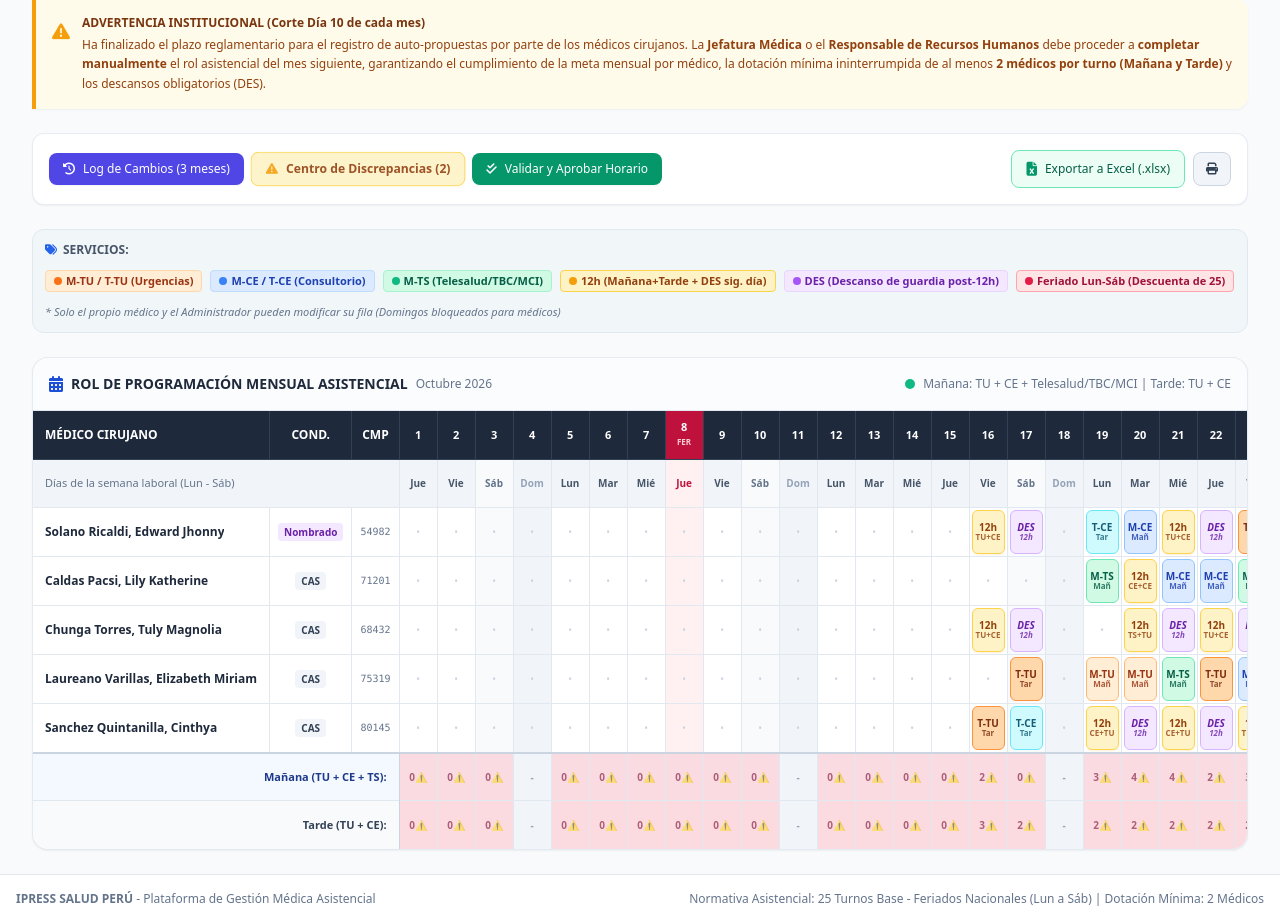
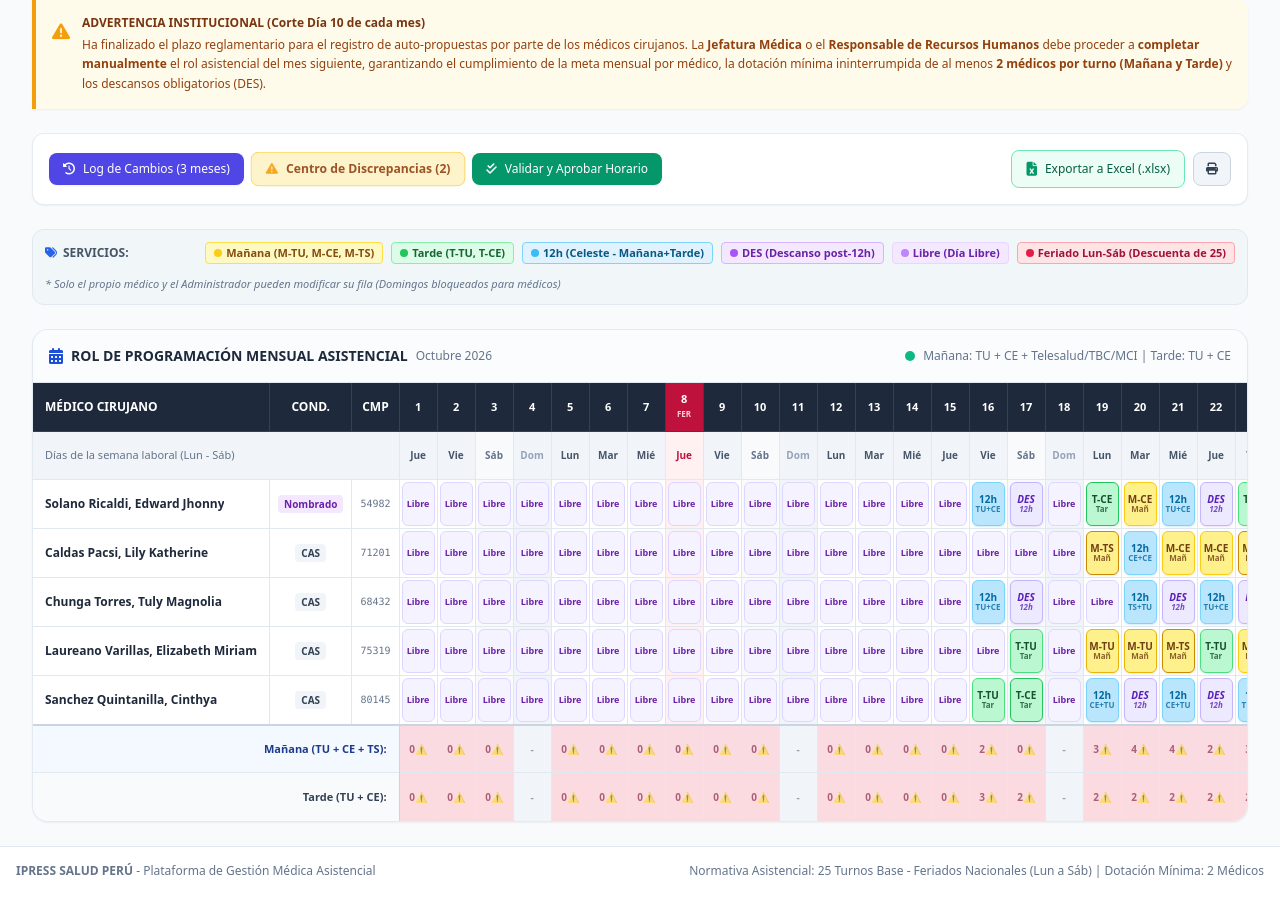
Before and after one commit to riosalexander-design/turnos-ipress, a Flask app: page / in a window 1280 px wide. Shown: the part 369-1292 px from the top of the page. After the commit the page ends 1247 px from the top, so only its background shows below. Run offline with Flask 3, Linux system fonts and the light colour scheme; data comes from the database, SQL or seed files in the repository; data that the repository does not hold is empty; some libraries are stand-ins or nearby versions.

Commit message:
feat(ui): personalizar colores asistenciales (mañana amarillo, tarde verde, 12h celeste, descansos violeta, libres violeta con etiqueta)

```diff
--- a/static/css/styles.css
+++ b/static/css/styles.css
@@ -71,48 +71,71 @@
     border: 1px solid transparent;
 }
 
+/* 1. Turnos de 12 Horas: Celeste */
 .shift-12h {
-    background-color: #fef3c7;
-    color: #92400e;
-    border-color: #fcd34d;
-    box-shadow: 0 1px 2px rgba(245, 158, 11, 0.15);
+    background-color: #bae6fd;
+    color: #0369a1;
+    border-color: #7dd3fc;
+    box-shadow: 0 1px 2px rgba(14, 165, 233, 0.20);
+}
+
+/* 2. Turnos de Mañana: Amarillo */
+.shift-M,
+.shift-M-TU,
+.shift-M-CE,
+.shift-M-TS {
+    background-color: #fef08a;
+    color: #713f12;
+    border-color: #facc15;
+    box-shadow: 0 1px 2px rgba(202, 138, 4, 0.15);
 }
 
 .shift-M-TU {
-    background-color: #ffedd5;
-    color: #9a3412;
-    border-color: #fdba74;
+    border-color: #eab308;
 }
 
 .shift-M-CE {
-    background-color: #dbeafe;
-    color: #1e40af;
-    border-color: #93c5fd;
+    border-color: #facc15;
 }
 
 .shift-M-TS {
-    background-color: #d1fae5;
-    color: #065f46;
-    border-color: #6ee7b7;
+    border-color: #ca8a04;
+}
+
+/* 3. Turnos de Tarde: Verde */
+.shift-T,
+.shift-T-TU,
+.shift-T-CE {
+    background-color: #bbf7d0;
+    color: #14532d;
+    border-color: #86efac;
+    box-shadow: 0 1px 2px rgba(34, 197, 94, 0.15);
 }
 
 .shift-T-TU {
-    background-color: #fed7aa;
-    color: #7c2d12;
-    border-color: #fb923c;
+    border-color: #4ade80;
 }
 
 .shift-T-CE {
-    background-color: #cffafe;
-    color: #155e75;
-    border-color: #67e8f9;
+    border-color: #22c55e;
 }
 
+/* 4. Descansos: Violeta */
 .shift-DES {
-    background-color: #f3e8ff;
+    background-color: #ede9fe;
+    color: #5b21b6;
+    border-color: #c4b5fd;
+    font-style: italic;
+    box-shadow: 0 1px 2px rgba(147, 51, 234, 0.15);
+}
+
+/* 5. Libres: Violeta con etiqueta Libre */
+.shift-LIBRE,
+.shift-libre {
+    background-color: #f5f3ff;
     color: #6b21a8;
-    border-color: #d8b4fe;
-    font-style: italic;
+    border-color: #ddd6fe;
+    font-weight: 600;
 }
 
 .shift-empty {
--- a/static/js/app.js
+++ b/static/js/app.js
@@ -450,7 +450,7 @@ function renderMatrix() {
 
             const shift = docSummary.days[d.day];
 
-            if (shift) {
+            if (shift && shift.shift_period !== "LIBRE") {
                 const sp = shift.shift_period;
                 const srv = shift.service;
                 let badgeClass = "shift-badge ";
@@ -465,11 +465,19 @@ function renderMatrix() {
                     badgeClass += "shift-DES";
                     badgeText = "DES";
                     subText = "12h";
+                } else if (sp === "M") {
+                    badgeClass += `shift-M shift-M-${srv}`;
+                    badgeText = `M-${srv}`;
+                    subText = "Mañ";
+                } else if (sp === "T") {
+                    badgeClass += `shift-T shift-T-${srv}`;
+                    badgeText = `T-${srv}`;
+                    subText = "Tar";
                 } else {
                     const tag = `${sp}-${srv}`;
                     badgeClass += `shift-${tag}`;
                     badgeText = tag;
-                    subText = sp === "M" ? "Mañ" : "Tar";
+                    subText = sp === "M" ? "Mañ" : (sp === "T" ? "Tar" : sp);
                 }
 
                 td.innerHTML = `
@@ -479,7 +487,12 @@ function renderMatrix() {
                     </div>
                 `;
             } else {
-                td.innerHTML = `<span class="shift-empty text-[10px]">•</span>`;
+                // Día libre (sin turno programado o marcado como LIBRE) - violeta con etiqueta 'Libre'
+                td.innerHTML = `
+                    <div class="shift-badge shift-LIBRE" title="${getShiftFullDescription('LIBRE', 'LIBRE', doc.name, d.day)}">
+                        <span class="text-[9px]">Libre</span>
+                    </div>
+                `;
             }
 
             // Click listener estricto por médico
@@ -625,6 +638,7 @@ async function approveDayDiscrepancy(day, alertMsg) {
 function getShiftFullDescription(sp, srv, docName, day) {
     if (sp === "12h") return `Día ${day}: ${docName} - Turno 12h (${srv})`;
     if (sp === "DES") return `Día ${day}: ${docName} - Descanso de guardia obligatorio post-12h`;
+    if (sp === "LIBRE") return `Día ${day}: ${docName} - Día Libre`;
     const period = sp === "M" ? "Mañana" : "Tarde";
     const serviceName = srv === "TU" ? "Tópico de Urgencias" : (srv === "CE" ? "Consultorio de Medicina" : "Telesalud/TBC/MCI");
     return `Día ${day}: ${docName} - ${period} en ${serviceName}`;
@@ -675,7 +689,17 @@ function renderServiceOptions(period, defaultService) {
         container.innerHTML = `
             <div class="p-2.5 rounded-lg bg-purple-50 border border-purple-200 text-xs text-purple-900 flex items-center gap-2">
                 <i class="fa-solid fa-moon text-purple-600"></i>
-                <span>Descanso de guardia obligatorio posterior a un turno de 12 horas.</span>
+                <span>Descanso de guardia obligatorio posterior a un turno de 12 horas (Violeta).</span>
+            </div>
+        `;
+        return;
+    }
+
+    if (period === "LIBRE") {
+        container.innerHTML = `
+            <div class="p-2.5 rounded-lg bg-purple-50 border border-purple-200 text-xs text-purple-900 flex items-center gap-2">
+                <i class="fa-solid fa-umbrella-beach text-purple-600"></i>
+                <span>Día Libre programado para el médico (Violeta con etiqueta Libre).</span>
             </div>
         `;
         return;
@@ -684,21 +708,21 @@ function renderServiceOptions(period, defaultService) {
     let options = [];
     if (period === "M") {
         options = [
-            { code: "TU", name: "Tópico de Urgencias (TU)", badge: "bg-orange-100 text-orange-800" },
-            { code: "CE", name: "Consultorio de Medicina (CE)", badge: "bg-blue-100 text-blue-800" },
-            { code: "TS", name: "Telesalud/TBC/MCI (TS)", badge: "bg-emerald-100 text-emerald-800" }
+            { code: "TU", name: "Tópico de Urgencias (TU)", badge: "bg-yellow-100 text-yellow-800 border border-yellow-300" },
+            { code: "CE", name: "Consultorio de Medicina (CE)", badge: "bg-yellow-100 text-yellow-800 border border-yellow-300" },
+            { code: "TS", name: "Telesalud/TBC/MCI (TS)", badge: "bg-yellow-100 text-yellow-800 border border-yellow-300" }
         ];
     } else if (period === "T") {
         options = [
-            { code: "TU", name: "Tópico de Urgencias (TU)", badge: "bg-orange-100 text-orange-800" },
-            { code: "CE", name: "Consultorio de Medicina (CE)", badge: "bg-blue-100 text-blue-800" }
+            { code: "TU", name: "Tópico de Urgencias (TU)", badge: "bg-green-100 text-green-800 border border-green-300" },
+            { code: "CE", name: "Consultorio de Medicina (CE)", badge: "bg-green-100 text-green-800 border border-green-300" }
         ];
     } else if (period === "12h") {
         options = [
-            { code: "TS+TU", name: "Mañana Telesalud/TBC/MCI + Tarde Tópico de Urgencias (TS+TU)", badge: "bg-emerald-100 text-emerald-800" },
-            { code: "TU+CE", name: "Mañana Urgencias + Tarde Consultorio (TU+CE)", badge: "bg-amber-100 text-amber-800" },
-            { code: "CE+TU", name: "Mañana Consultorio + Tarde Urgencias (CE+TU)", badge: "bg-amber-100 text-amber-800" },
-            { code: "TU+TU", name: "Mañana Urgencias + Tarde Urgencias (TU+TU)", badge: "bg-amber-100 text-amber-800" }
+            { code: "TS+TU", name: "Mañana Telesalud/TBC/MCI + Tarde Tópico de Urgencias (TS+TU)", badge: "bg-sky-100 text-sky-800 border border-sky-300" },
+            { code: "TU+CE", name: "Mañana Urgencias + Tarde Consultorio (TU+CE)", badge: "bg-sky-100 text-sky-800 border border-sky-300" },
+            { code: "CE+TU", name: "Mañana Consultorio + Tarde Urgencias (CE+TU)", badge: "bg-sky-100 text-sky-800 border border-sky-300" },
+            { code: "TU+TU", name: "Mañana Urgencias + Tarde Urgencias (TU+TU)", badge: "bg-sky-100 text-sky-800 border border-sky-300" }
         ];
     }
 
@@ -738,7 +762,11 @@ async function handleSaveCurrentShift() {
     if (!state.activeCell) return;
     const period = document.querySelector("input[name='optPeriod']:checked").value;
     let service = "DES";
-    if (period !== "DES") {
+    if (period === "DES") {
+        service = "DES";
+    } else if (period === "LIBRE") {
+        service = "LIBRE";
+    } else {
         const checkedSrv = document.querySelector("input[name='optService']:checked");
         service = checkedSrv ? checkedSrv.value : "TU";
     }
--- a/templates/index.html
+++ b/templates/index.html
@@ -253,20 +253,20 @@
                 <span>SERVICIOS:</span>
             </div>
             <div class="flex flex-wrap items-center gap-2">
-                <span class="inline-flex items-center gap-1 px-2 py-0.5 rounded text-[11px] font-semibold bg-orange-100 text-orange-800 border border-orange-200">
-                    <span class="w-2 h-2 rounded-full bg-orange-500"></span> M-TU / T-TU (Urgencias)
+                <span class="inline-flex items-center gap-1 px-2 py-0.5 rounded text-[11px] font-semibold bg-yellow-100 text-yellow-800 border border-yellow-300">
+                    <span class="w-2 h-2 rounded-full bg-yellow-400"></span> Mañana (M-TU, M-CE, M-TS)
                 </span>
-                <span class="inline-flex items-center gap-1 px-2 py-0.5 rounded text-[11px] font-semibold bg-blue-100 text-blue-800 border border-blue-200">
-                    <span class="w-2 h-2 rounded-full bg-blue-500"></span> M-CE / T-CE (Consultorio)
+                <span class="inline-flex items-center gap-1 px-2 py-0.5 rounded text-[11px] font-semibold bg-green-100 text-green-800 border border-green-300">
+                    <span class="w-2 h-2 rounded-full bg-green-500"></span> Tarde (T-TU, T-CE)
                 </span>
-                <span class="inline-flex items-center gap-1 px-2 py-0.5 rounded text-[11px] font-semibold bg-emerald-100 text-emerald-800 border border-emerald-200">
-                    <span class="w-2 h-2 rounded-full bg-emerald-500"></span> M-TS (Telesalud/TBC/MCI)
+                <span class="inline-flex items-center gap-1 px-2 py-0.5 rounded text-[11px] font-semibold bg-sky-100 text-sky-800 border border-sky-300">
+                    <span class="w-2 h-2 rounded-full bg-sky-400"></span> 12h (Celeste - Mañana+Tarde)
                 </span>
-                <span class="inline-flex items-center gap-1 px-2 py-0.5 rounded text-[11px] font-semibold bg-amber-100 text-amber-800 border border-amber-300">
-                    <span class="w-2 h-2 rounded-full bg-amber-500"></span> 12h (Mañana+Tarde + DES sig. día)
+                <span class="inline-flex items-center gap-1 px-2 py-0.5 rounded text-[11px] font-semibold bg-purple-100 text-purple-800 border border-purple-300">
+                    <span class="w-2 h-2 rounded-full bg-purple-500"></span> DES (Descanso post-12h)
                 </span>
                 <span class="inline-flex items-center gap-1 px-2 py-0.5 rounded text-[11px] font-semibold bg-purple-100 text-purple-800 border border-purple-200">
-                    <span class="w-2 h-2 rounded-full bg-purple-500"></span> DES (Descanso de guardia post-12h)
+                    <span class="w-2 h-2 rounded-full bg-purple-400"></span> Libre (Día Libre)
                 </span>
                 <span class="inline-flex items-center gap-1 px-2 py-0.5 rounded text-[11px] font-semibold bg-rose-100 text-rose-800 border border-rose-300">
                     <span class="w-2 h-2 rounded-full bg-rose-600"></span> Feriado Lun-Sáb (Descuenta de 25)
@@ -359,21 +359,25 @@
                 <div>
                     <label class="block text-xs font-bold text-slate-700 mb-1.5 uppercase">1. Período / Jornada:</label>
                     <div class="grid grid-cols-2 gap-2">
-                        <label class="flex items-center gap-2 p-2.5 rounded-lg border border-slate-200 cursor-pointer hover:bg-slate-50 has-[:checked]:border-blue-500 has-[:checked]:bg-blue-50">
+                        <label class="flex items-center gap-2 p-2.5 rounded-lg border border-slate-200 cursor-pointer hover:bg-slate-50 has-[:checked]:border-yellow-500 has-[:checked]:bg-yellow-50">
                             <input type="radio" name="optPeriod" value="M" checked onchange="handlePeriodChange()">
-                            <span class="text-xs font-semibold text-slate-800">Mañana (6h)</span>
+                            <span class="text-xs font-semibold text-slate-800">Mañana (6h - Amarillo)</span>
                         </label>
-                        <label class="flex items-center gap-2 p-2.5 rounded-lg border border-slate-200 cursor-pointer hover:bg-slate-50 has-[:checked]:border-blue-500 has-[:checked]:bg-blue-50">
+                        <label class="flex items-center gap-2 p-2.5 rounded-lg border border-slate-200 cursor-pointer hover:bg-slate-50 has-[:checked]:border-green-500 has-[:checked]:bg-green-50">
                             <input type="radio" name="optPeriod" value="T" onchange="handlePeriodChange()">
-                            <span class="text-xs font-semibold text-slate-800">Tarde (6h)</span>
+                            <span class="text-xs font-semibold text-slate-800">Tarde (6h - Verde)</span>
                         </label>
-                        <label class="flex items-center gap-2 p-2.5 rounded-lg border border-slate-200 cursor-pointer hover:bg-slate-50 has-[:checked]:border-amber-500 has-[:checked]:bg-amber-50">
+                        <label class="flex items-center gap-2 p-2.5 rounded-lg border border-slate-200 cursor-pointer hover:bg-slate-50 has-[:checked]:border-sky-500 has-[:checked]:bg-sky-50">
                             <input type="radio" name="optPeriod" value="12h" onchange="handlePeriodChange()">
-                            <span class="text-xs font-semibold text-slate-800">12 Horas (M + T)</span>
+                            <span class="text-xs font-semibold text-slate-800">12 Horas (Celeste)</span>
                         </label>
                         <label class="flex items-center gap-2 p-2.5 rounded-lg border border-slate-200 cursor-pointer hover:bg-slate-50 has-[:checked]:border-purple-500 has-[:checked]:bg-purple-50">
                             <input type="radio" name="optPeriod" value="DES" onchange="handlePeriodChange()">
-                            <span class="text-xs font-semibold text-slate-800">Descanso (12h)</span>
+                            <span class="text-xs font-semibold text-slate-800">Descanso (12h - Violeta)</span>
+                        </label>
+                        <label class="col-span-2 flex items-center gap-2 p-2.5 rounded-lg border border-slate-200 cursor-pointer hover:bg-slate-50 has-[:checked]:border-purple-500 has-[:checked]:bg-purple-50">
+                            <input type="radio" name="optPeriod" value="LIBRE" onchange="handlePeriodChange()">
+                            <span class="text-xs font-semibold text-slate-800">Día Libre (Violeta)</span>
                         </label>
                     </div>
                 </div>
```
Also changed, not shown: exporter.py (+17 -16 lines), streamlit_app.py (+7 -9 lines).
